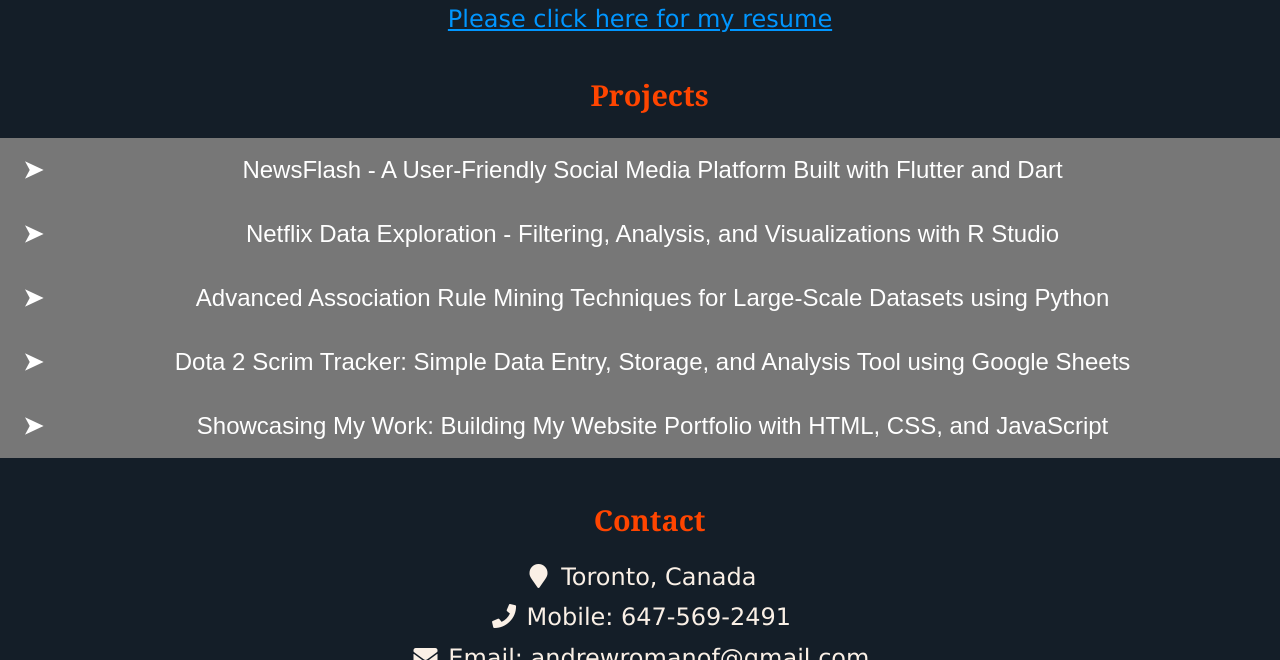
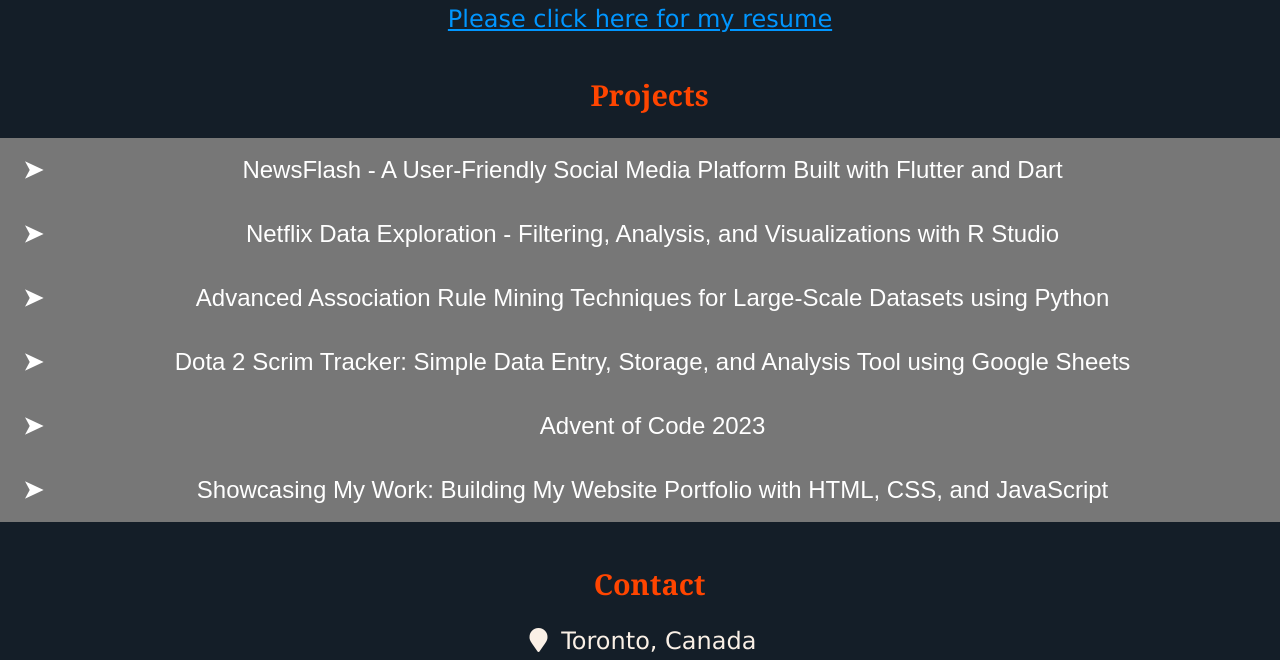
Before and after one commit to andrewromanof/personal-portfolio, a plain HTML site: page index.html in a window 1280 px wide. Shown: the part 508-1168 px from the top of the page. Drawn offline with Linux system fonts and the light colour scheme; a web font is replaced by a local one.

Commit message:
Update index.html

```diff
--- a/index.html
+++ b/index.html
@@ -121,6 +121,18 @@
             To learn more about this project, please visit <a href="https://docs.google.com/spreadsheets/d/1q9bep9-3E8B0uxDDG64XNfMe5Nw-ImLQnBLkPwZS-Mk/edit#gid=0" target="_blank">the google sheet!</a>
           </p>
         </div>
+        </div>
+        <button type="button" class="collapsible">Advent of Code 2023</button>
+        <div class="content">
+          <p>
+            In 2023, I actively participated in the Advent of Code, successfully solving daily programming puzzles throughout the month of December using Python.
+            This engaging experience not only allowed me to deepen my proficiency in Python but also required the application of a vast array of data structures and
+            algorithms to solve each problem which taught me something new everyday.
+          </p>
+          <p>
+            To see the problems and my solutions, please visit <a href="https://github.com/andrewromanof/AdventofCode2023" target="_blank">the github respository!</a>
+          </p>
+        </div>
         <button type="button" class="collapsible">Showcasing My Work: Building My Website Portfolio with HTML, CSS, and JavaScript</button>
         <div class="content">
           <p>
```
